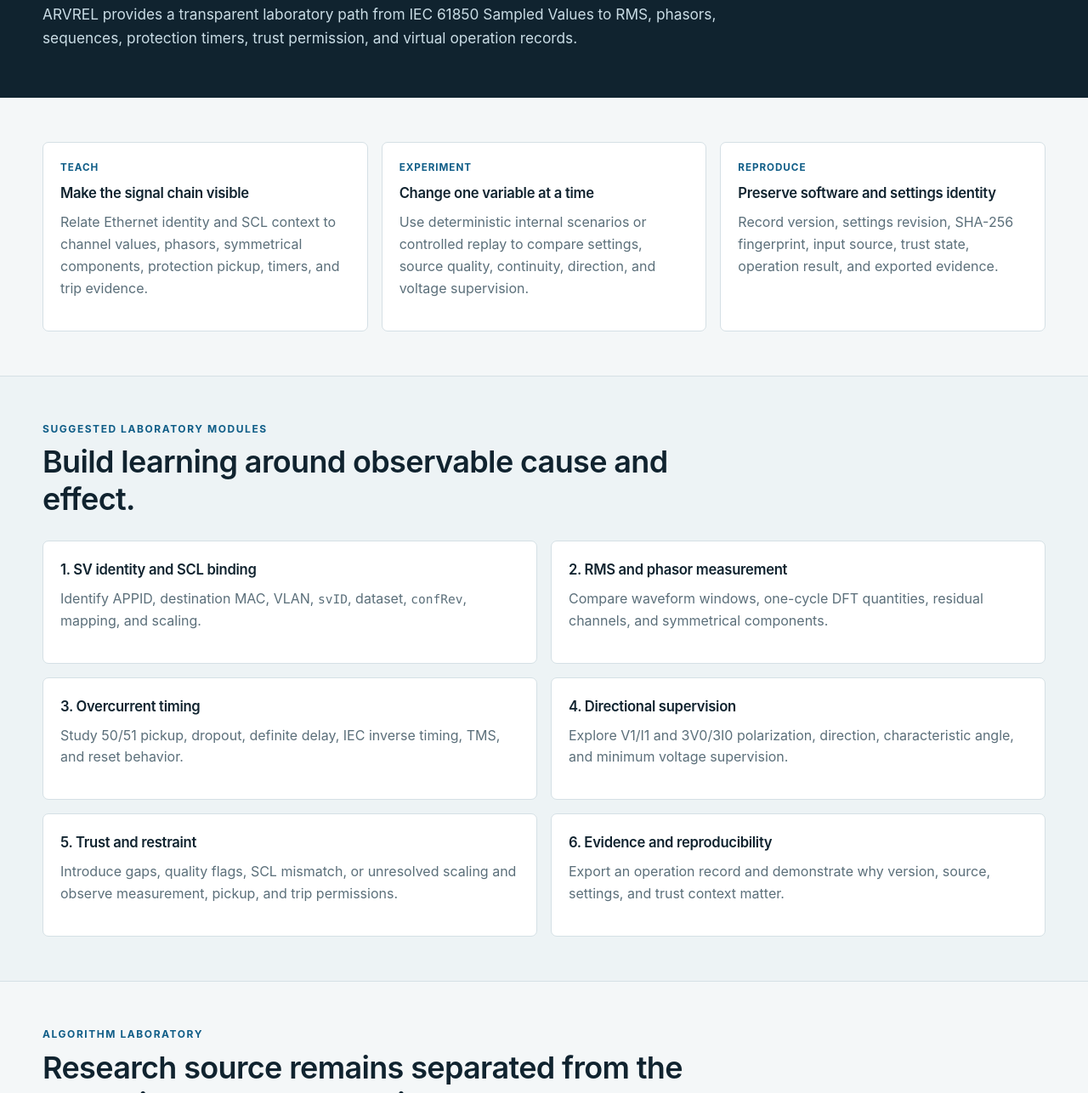
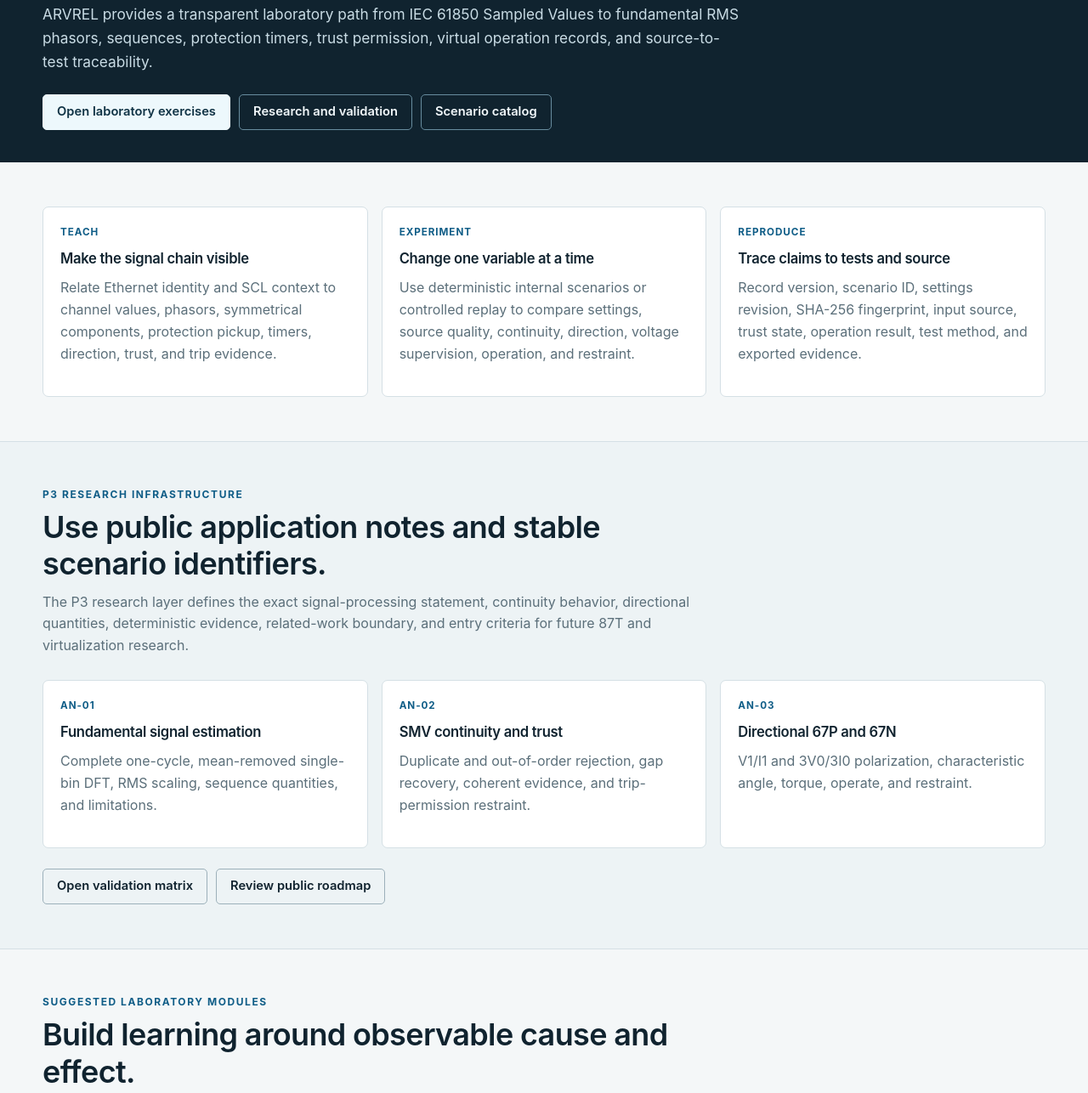
Before and after one commit to masarray/arvrel, a plain HTML site: page docs/workflows/education-research.html in a window 1280 px wide. Shown: the part 304-1590 px from the top of the page at 85% size. Drawn offline with Linux system fonts and the light colour scheme.

Commit message:
docs: connect education workflow to P3 research evidence

```diff
--- a/docs/workflows/education-research.html
+++ b/docs/workflows/education-research.html
@@ -1,30 +1,35 @@
 <!doctype html>
 <html lang="en">
-<head><meta charset="utf-8"><meta name="viewport" content="width=device-width, initial-scale=1"><title>Education and Research Workflow — ARVREL</title><meta name="description" content="Use ARVREL for IEC 61850 Sampled Values education, protection laboratories, deterministic scenarios, and shadow-only algorithm research."><link rel="canonical" href="https://masarray.github.io/arvrel/workflows/education-research.html"><link rel="stylesheet" href="../assets/site.css"><link rel="icon" href="../assets/icon/favicon.svg" type="image/svg+xml"></head>
+<head><meta charset="utf-8"><meta name="viewport" content="width=device-width, initial-scale=1"><title>Education and Research Workflow — ARVREL</title><meta name="description" content="Use ARVREL for IEC 61850 Sampled Values education, source-grounded protection laboratories, deterministic scenarios, validation traceability, and shadow-only algorithm research."><link rel="canonical" href="https://masarray.github.io/arvrel/workflows/education-research.html"><link rel="stylesheet" href="../assets/site.css"><link rel="icon" href="../assets/icon/favicon.svg" type="image/svg+xml"><link rel="alternate" href="../data/research-scenarios.json" type="application/json" title="ARVREL deterministic research scenarios"></head>
 <body>
 <a class="skip-link" href="#main-content">Skip to content</a>
-<header class="site-header"><div class="wrap nav"><a class="brand" href="../index.html"><img src="../assets/icon/favicon.svg" alt=""><span>ARVREL</span></a><nav class="nav-links" aria-label="Primary navigation"><a href="../capabilities.html">Capabilities</a><a href="index.html" aria-current="page">Workflows</a><a href="../architecture.html">Architecture</a><a href="../evidence-and-trust.html">Trust</a><a href="../safety-and-limitations.html">Safety</a><a href="../quick-start.html">Quick start</a><a class="nav-cta" href="../download.html">Download</a></nav></div></header>
-<section class="page-hero"><div class="wrap"><div class="breadcrumbs"><a href="../index.html">Home</a> / <a href="index.html">Workflows</a> / Education and research</div><p class="eyebrow">University and research</p><h1>Connect packet evidence, measurement, protection logic, and reproducible results.</h1><p class="lede">ARVREL provides a transparent laboratory path from IEC 61850 Sampled Values to RMS, phasors, sequences, protection timers, trust permission, and virtual operation records.</p></div></section>
+<header class="site-header"><div class="wrap nav"><a class="brand" href="../index.html"><img src="../assets/icon/favicon.svg" alt=""><span>ARVREL</span></a><nav class="nav-links" aria-label="Primary navigation"><a href="../capabilities.html">Capabilities</a><a href="index.html" aria-current="page">Workflows</a><a href="../research/index.html">Research</a><a href="../architecture.html">Architecture</a><a href="../evidence-and-trust.html">Trust</a><a href="../safety-and-limitations.html">Safety</a><a class="nav-cta" href="../download.html">Download</a></nav></div></header>
+<section class="page-hero"><div class="wrap"><div class="breadcrumbs"><a href="../index.html">Home</a> / <a href="index.html">Workflows</a> / Education and research</div><p class="eyebrow">University and research</p><h1>Connect packet evidence, measurement, protection logic, and reproducible results.</h1><p class="lede">ARVREL provides a transparent laboratory path from IEC 61850 Sampled Values to fundamental RMS phasors, sequences, protection timers, trust permission, virtual operation records, and source-to-test traceability.</p><div class="actions"><a class="button primary" href="../laboratory-exercises.html">Open laboratory exercises</a><a class="button secondary" href="../research/index.html">Research and validation</a><a class="button secondary" href="../data/research-scenarios.json">Scenario catalog</a></div></div></section>
 <main id="main-content">
 <section><div class="wrap"><div class="grid-3">
-<article class="card"><span class="label">Teach</span><h3>Make the signal chain visible</h3><p>Relate Ethernet identity and SCL context to channel values, phasors, symmetrical components, protection pickup, timers, and trip evidence.</p></article>
-<article class="card"><span class="label">Experiment</span><h3>Change one variable at a time</h3><p>Use deterministic internal scenarios or controlled replay to compare settings, source quality, continuity, direction, and voltage supervision.</p></article>
-<article class="card"><span class="label">Reproduce</span><h3>Preserve software and settings identity</h3><p>Record version, settings revision, SHA-256 fingerprint, input source, trust state, operation result, and exported evidence.</p></article>
+<article class="card"><span class="label">Teach</span><h3>Make the signal chain visible</h3><p>Relate Ethernet identity and SCL context to channel values, phasors, symmetrical components, protection pickup, timers, direction, trust, and trip evidence.</p></article>
+<article class="card"><span class="label">Experiment</span><h3>Change one variable at a time</h3><p>Use deterministic internal scenarios or controlled replay to compare settings, source quality, continuity, direction, voltage supervision, operation, and restraint.</p></article>
+<article class="card"><span class="label">Reproduce</span><h3>Trace claims to tests and source</h3><p>Record version, scenario ID, settings revision, SHA-256 fingerprint, input source, trust state, operation result, test method, and exported evidence.</p></article>
 </div></div></section>
-<section class="soft"><div class="wrap"><div class="section-heading"><p class="section-kicker">Suggested laboratory modules</p><h2>Build learning around observable cause and effect.</h2></div><div class="grid-2">
+<section class="soft"><div class="wrap"><div class="section-heading"><p class="section-kicker">P3 research infrastructure</p><h2>Use public application notes and stable scenario identifiers.</h2><p>The P3 research layer defines the exact signal-processing statement, continuity behavior, directional quantities, deterministic evidence, related-work boundary, and entry criteria for future 87T and virtualization research.</p></div><div class="grid-3">
+<a class="card card-link" href="../research/signal-processing.html"><span class="label">AN-01</span><h3>Fundamental signal estimation</h3><p>Complete one-cycle, mean-removed single-bin DFT, RMS scaling, sequence quantities, and limitations.</p></a>
+<a class="card card-link" href="../research/smv-continuity.html"><span class="label">AN-02</span><h3>SMV continuity and trust</h3><p>Duplicate and out-of-order rejection, gap recovery, coherent evidence, and trip-permission restraint.</p></a>
+<a class="card card-link" href="../research/directional-protection.html"><span class="label">AN-03</span><h3>Directional 67P and 67N</h3><p>V1/I1 and 3V0/3I0 polarization, characteristic angle, torque, operate, and restraint.</p></a>
+</div><div class="actions"><a class="button light" href="../research/validation.html">Open validation matrix</a><a class="button light" href="../roadmap.html">Review public roadmap</a></div></div></section>
+<section><div class="wrap"><div class="section-heading"><p class="section-kicker">Suggested laboratory modules</p><h2>Build learning around observable cause and effect.</h2></div><div class="grid-2">
 <article class="card"><h3>1. SV identity and SCL binding</h3><p>Identify APPID, destination MAC, VLAN, <code>svID</code>, dataset, <code>confRev</code>, mapping, and scaling.</p></article>
-<article class="card"><h3>2. RMS and phasor measurement</h3><p>Compare waveform windows, one-cycle DFT quantities, residual channels, and symmetrical components.</p></article>
+<article class="card"><h3>2. Fundamental RMS and phasor measurement</h3><p>Compare waveform windows, the one-cycle single-bin DFT, residual-channel provenance, and symmetrical components.</p></article>
 <article class="card"><h3>3. Overcurrent timing</h3><p>Study 50/51 pickup, dropout, definite delay, IEC inverse timing, TMS, and reset behavior.</p></article>
-<article class="card"><h3>4. Directional supervision</h3><p>Explore V1/I1 and 3V0/3I0 polarization, direction, characteristic angle, and minimum voltage supervision.</p></article>
+<article class="card"><h3>4. Directional supervision</h3><p>Explore V1/I1 and 3V0/3I0 polarization, direction, characteristic angle, torque, and minimum-voltage supervision.</p></article>
 <article class="card"><h3>5. Trust and restraint</h3><p>Introduce gaps, quality flags, SCL mismatch, or unresolved scaling and observe measurement, pickup, and trip permissions.</p></article>
-<article class="card"><h3>6. Evidence and reproducibility</h3><p>Export an operation record and demonstrate why version, source, settings, and trust context matter.</p></article>
+<article class="card"><h3>6. Evidence and reproducibility</h3><p>Export an operation record and demonstrate why version, scenario, source, settings, trust context, and limitations matter.</p></article>
 </div></div></section>
-<section><div class="wrap"><div class="section-heading"><p class="section-kicker">Algorithm laboratory</p><h2>Research source remains separated from the executing standard algorithm.</h2><p>The public beta exposes exact active standard source as read-only evidence. Editable custom source is policy-validated and staged as an immutable shadow artifact tied to settings and source hashes.</p></div><div class="permission-list">
+<section class="surface"><div class="wrap"><div class="section-heading"><p class="section-kicker">Algorithm laboratory</p><h2>Research source remains separated from the executing standard algorithm.</h2><p>The public beta exposes exact active standard source as read-only evidence. Editable custom source is policy-validated and staged as an immutable shadow artifact tied to settings and source hashes.</p></div><div class="permission-list">
 <div class="permission"><code>Standard active</code><p>The deterministic built-in protection implementation continues to execute.</p></div>
 <div class="permission"><code>Read-only source</code><p>The active standard algorithm source is visible for engineering review.</p></div>
 <div class="permission"><code>Shadow artifact</code><p>Editable research source can be validated and staged, but it cannot replace runtime protection behavior.</p></div>
 </div><div class="callout warn" style="margin-top:20px"><strong>Research boundary:</strong> the current validator is a staging policy, not a secure deterministic compiler or runtime sandbox. Custom runtime activation remains outside the public beta.</div></div></section>
-<section class="surface"><div class="wrap"><div class="section-heading"><p class="section-kicker">Publication practice</p><h2>Use versioned and non-sensitive evidence.</h2></div><ul class="check-list"><li>Cite the exact ARVREL release or commit used.</li><li>Retain scenario and settings fingerprints.</li><li>Use synthetic or contributor-owned captures and SCL.</li><li>State that results are software laboratory evidence, not IEC 60255 type-test or calibrated performance evidence.</li><li>Use the repository <code>CITATION.cff</code> metadata where appropriate.</li></ul><div class="pager"><a href="fat-sat.html"><span>Previous</span>FAT/SAT preparation</a><a href="../architecture.html" style="text-align:right"><span>Next</span>Architecture</a></div></div></section>
+<section><div class="wrap"><div class="section-heading"><p class="section-kicker">Publication practice</p><h2>Use versioned, source-linked, and non-sensitive evidence.</h2></div><ul class="check-list"><li>Cite the exact ARVREL release or commit used.</li><li>Reference stable scenario identifiers from the machine-readable catalog.</li><li>Retain scenario and settings fingerprints.</li><li>Use synthetic or contributor-owned captures and SCL.</li><li>State that results are deterministic software laboratory evidence, not IEC 60255 type-test or calibrated performance evidence.</li><li>Use the repository <code>CITATION.cff</code> metadata where appropriate.</li></ul><div class="pager"><a href="fat-sat.html"><span>Previous</span>FAT/SAT preparation</a><a href="../research/index.html" style="text-align:right"><span>Next</span>Research and validation</a></div></div></section>
 </main>
-<footer class="site-footer"><div class="wrap footer-grid"><div><div class="footer-title">ARVREL</div><div class="small">Virtual Protection Relay Laboratory</div></div><div class="small"><a href="../architecture.html">Architecture</a> · <a href="../safety-and-limitations.html">Safety</a> · <a href="https://github.com/masarray/arvrel">Source</a></div></div></footer>
+<footer class="site-footer"><div class="wrap footer-grid"><div><div class="footer-title">ARVREL Education</div><div class="small">Source-grounded virtual protection laboratories</div></div><div class="small"><a href="../research/index.html">Research</a> · <a href="../laboratory-exercises.html">Laboratories</a> · <a href="../roadmap.html">Roadmap</a> · <a href="https://github.com/masarray/arvrel">Source</a></div></div></footer>
 </body></html>
```
